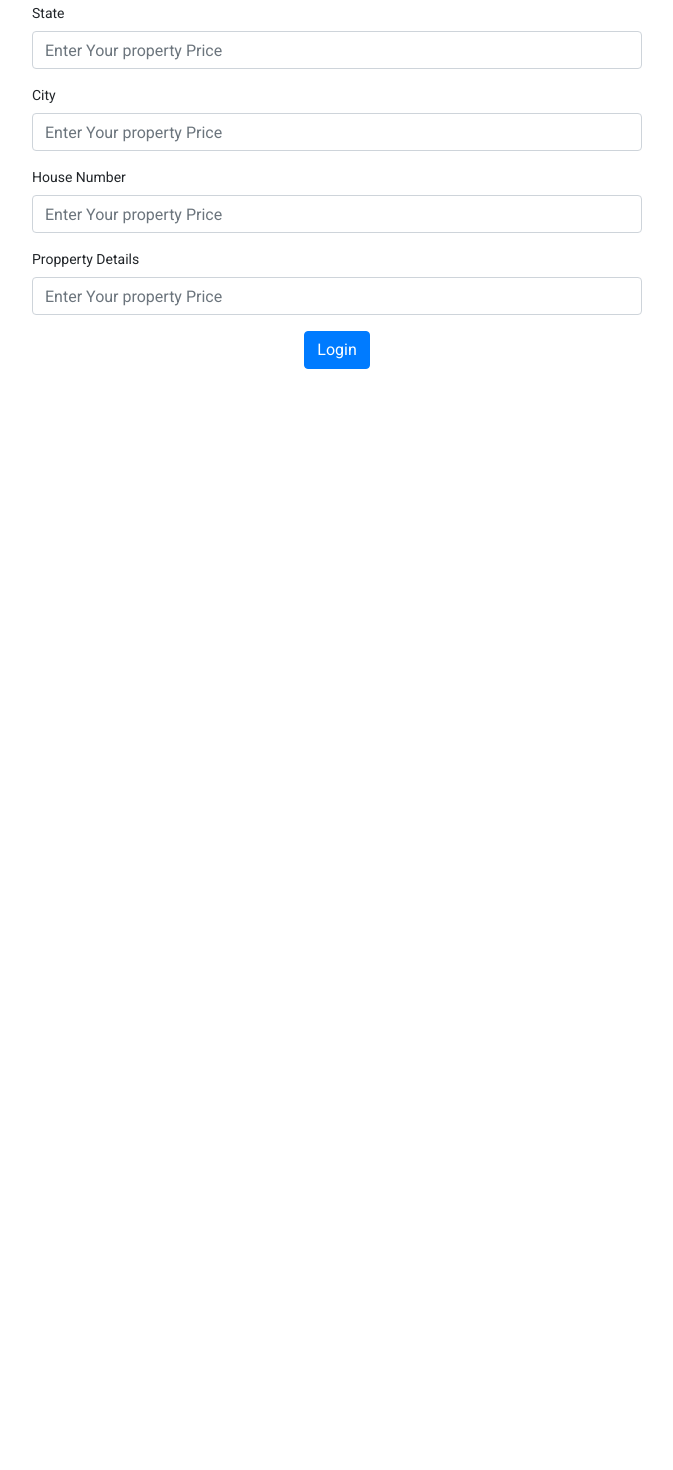
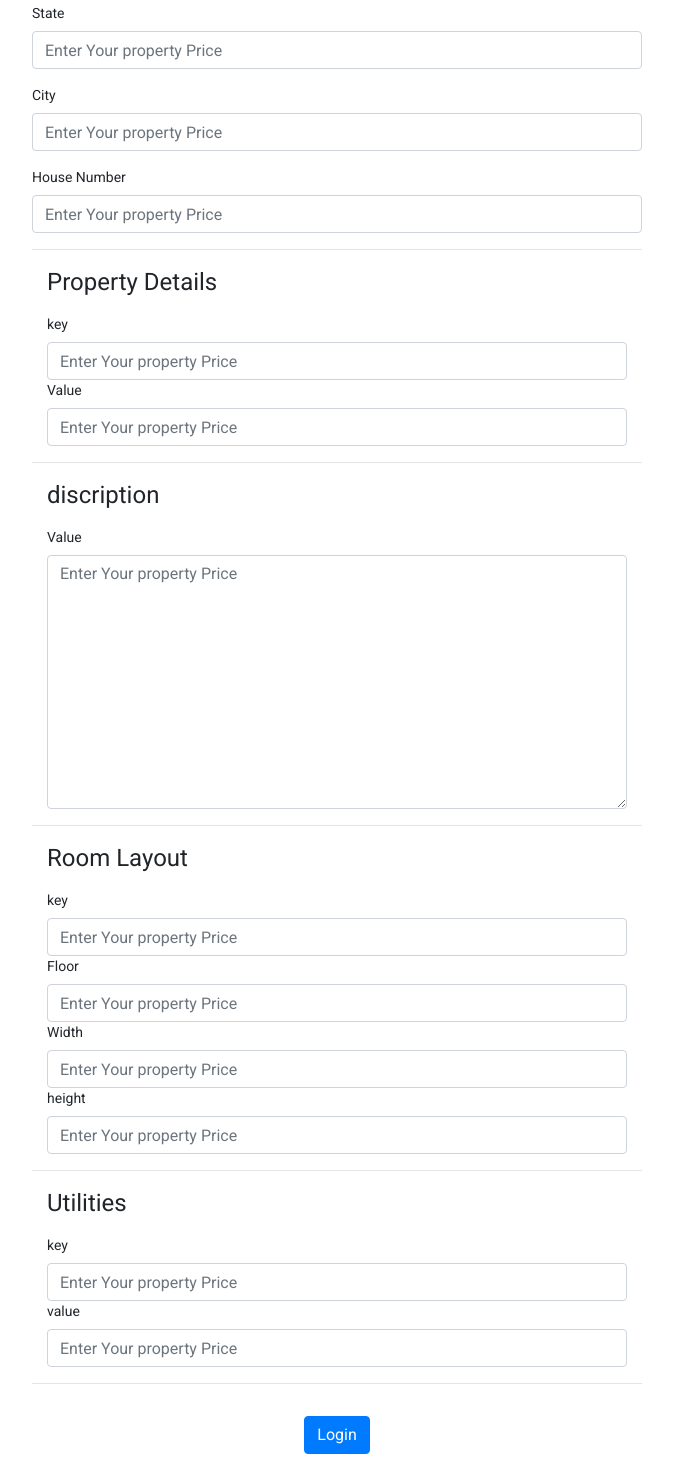
Before and after one commit to KaranDuggal/zoocasa-house-selling, an Angular app: page /property/addproperty in a window 1280 px wide. Shown: the part 375-1845 px from the top of the page, without its empty margins (303-976 px from the left). Before the commit the page ends 800 px from the top, so only its background shows below. Built offline with nearby package versions, Linux system fonts and the light colour scheme.

Commit message:
add edit fields added

```diff
--- a/src/app/modules/core/property/add-edit-property/add-edit-property.component.html
+++ b/src/app/modules/core/property/add-edit-property/add-edit-property.component.html
@@ -28,12 +28,53 @@
       <label for="exampleInputPassword1">House Number</label>
       <input type="text" formControlName="house_number" class="form-control" placeholder="Enter Your property Price" />
     </div>
-    <div class="form-group">
-      <label for="exampleInputPassword1">Propperty Details</label>
-      <input type="text" formControlName="house_number" class="form-control" placeholder="Enter Your property Price" />
+    <hr>
+    <div class="container">
+      <h1>Property Details</h1>
+      <div class="form-group">
+        <label for="exampleInputPassword1">key</label>
+        <input type="text" formControlName="house_number" class="form-control" placeholder="Enter Your property Price" />
+        <label for="exampleInputPassword1">Value</label>
+        <input type="text" formControlName="house_number" class="form-control" placeholder="Enter Your property Price" />
+      </div>
     </div>
+    <hr>
+    <div class="container">
+      <h1>discription</h1>
+      <div class="form-group">
+        <!-- <label for="exampleInputPassword1">key</label>
+        <input type="text" formControlName="house_number" class="form-control" placeholder="Enter Your property Price" /> -->
+        <label for="exampleInputPassword1">Value</label>
+        <textarea class="form-control" formControlName="house_number" cols="30" rows="10" placeholder="Enter Your property Price"></textarea>
+      </div>
+    </div>
+    <hr>
+    <div class="container">
+      <h1>Room Layout</h1>
+      <div class="form-group">
+        <label for="exampleInputPassword1">key</label>
+        <input type="text" formControlName="house_number" class="form-control" placeholder="Enter Your property Price" />
+        <label for="exampleInputPassword1">Floor</label>
+        <input type="text" formControlName="house_number" class="form-control" placeholder="Enter Your property Price" />
+        <label for="exampleInputPassword1">Width</label>
+        <input type="text" formControlName="house_number" class="form-control" placeholder="Enter Your property Price" />
+        <label for="exampleInputPassword1">height</label>
+        <input type="text" formControlName="house_number" class="form-control" placeholder="Enter Your property Price" />
+      </div>
+    </div>
+    <hr>
+    <div class="container">
+      <h1>Utilities</h1>
+      <div class="form-group">
+        <label for="exampleInputPassword1">key</label>
+        <input type="text" formControlName="house_number" class="form-control" placeholder="Enter Your property Price" />
+        <label for="exampleInputPassword1">value</label>
+        <input type="text" formControlName="house_number" class="form-control" placeholder="Enter Your property Price" />
+      </div>
+    </div>
+    <hr>
     <div class="text-center">
-      <button type="submit" class="btn btn-primary">Login</button> <!--   [disabled]='!loginForm.valid' -->
+      <button type="submit" class="btn btn-primary m-3">Login</button> <!--   [disabled]='!loginForm.valid' -->
     </div>
   </form>
 </div>
```
